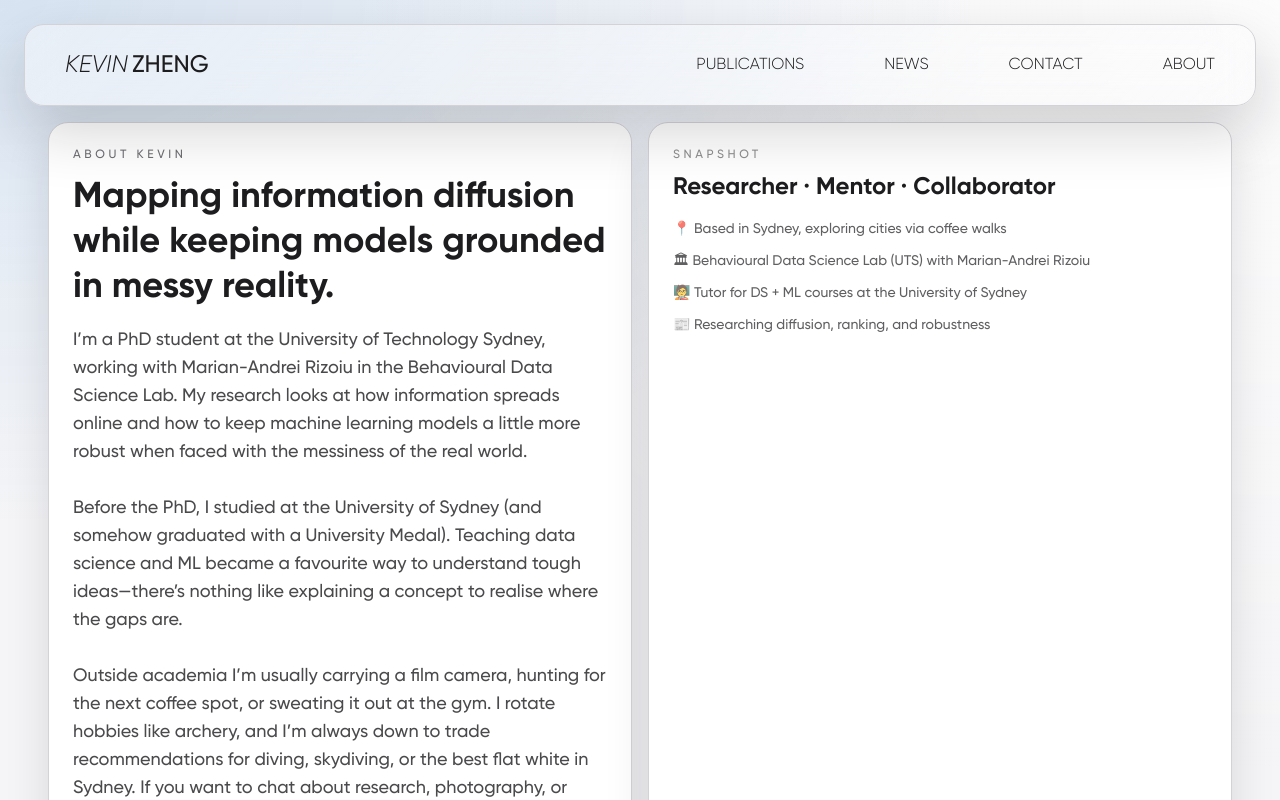
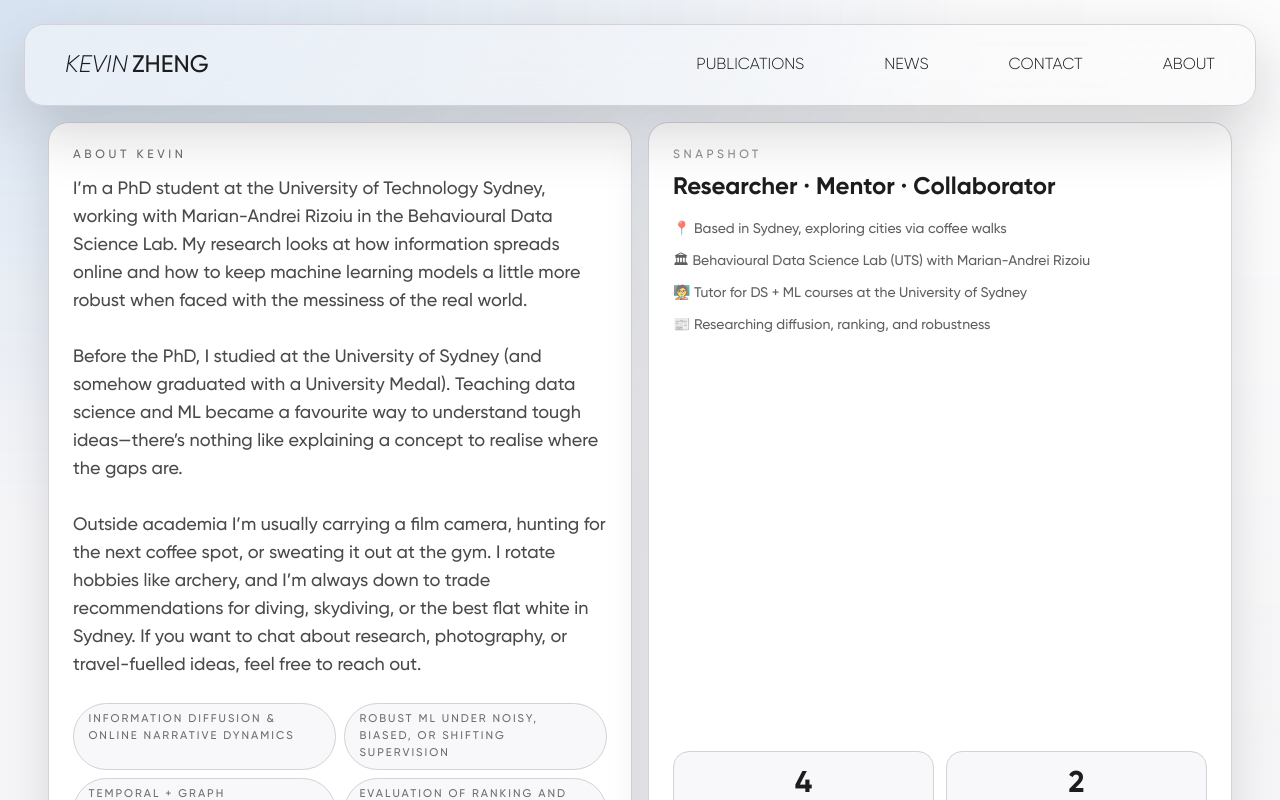
Before and after one commit to kyxzhe/kyxzhe.github.io, a Next.js app: page /about in a window 1280 px wide. Shown: the top 800 px of the page. Built offline with nearby package versions, Linux system fonts and the light colour scheme.

Commit message:
chore: remove redundant about headline

```diff
--- a/src/app/about/page.tsx
+++ b/src/app/about/page.tsx
@@ -83,14 +83,6 @@ export default function AboutPage() {
               >
                 About Kevin
               </motion.p>
-              <motion.h1
-                className="text-3xl md:text-4xl font-semibold mb-4 leading-tight"
-                variants={textVariants}
-                initial="hidden"
-                animate="visible"
-              >
-                Mapping information diffusion while keeping models grounded in messy reality.
-              </motion.h1>
               <motion.p
                 className="text-base md:text-lg text-foreground/80 whitespace-pre-line"
                 variants={textVariants}
```
